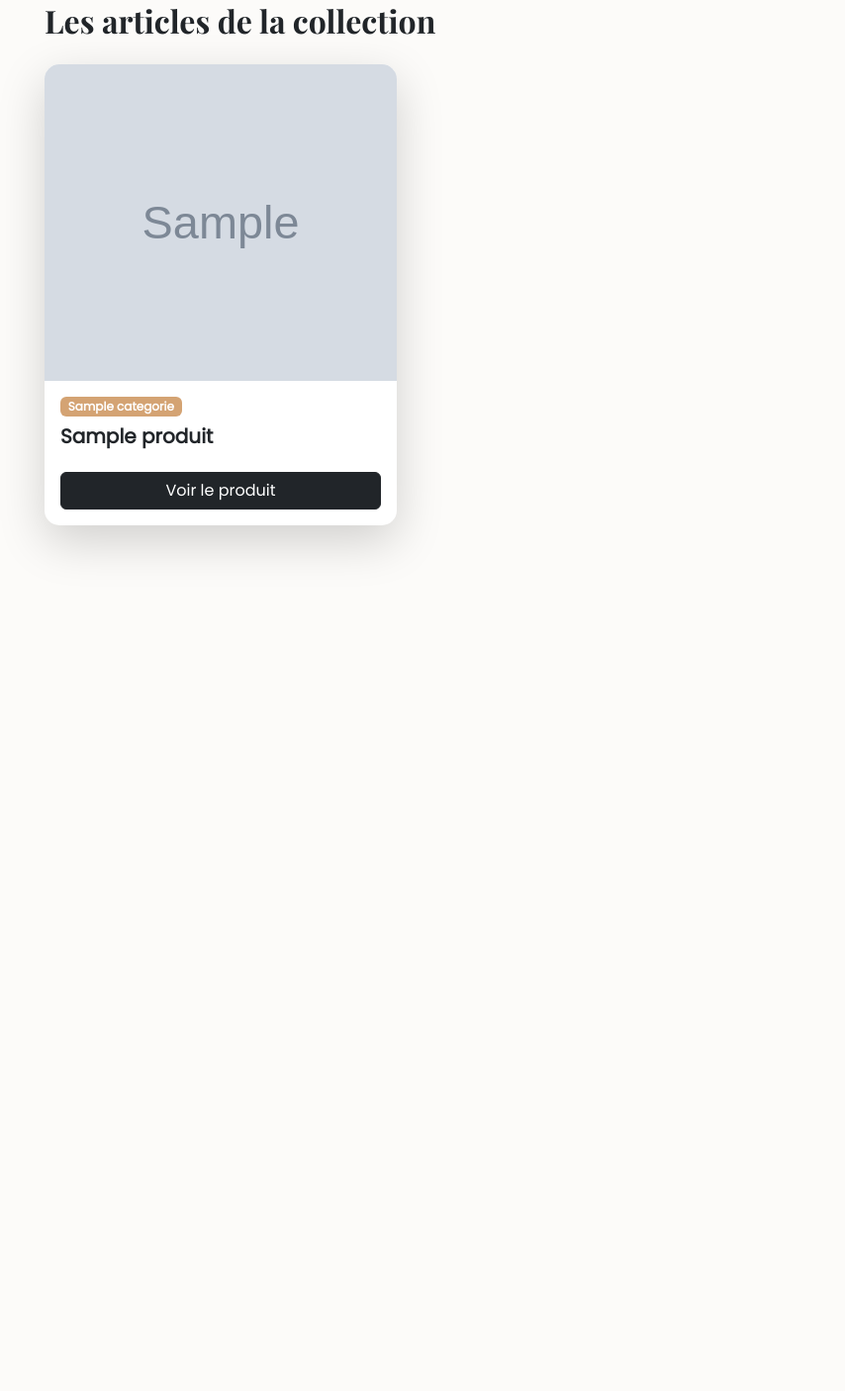
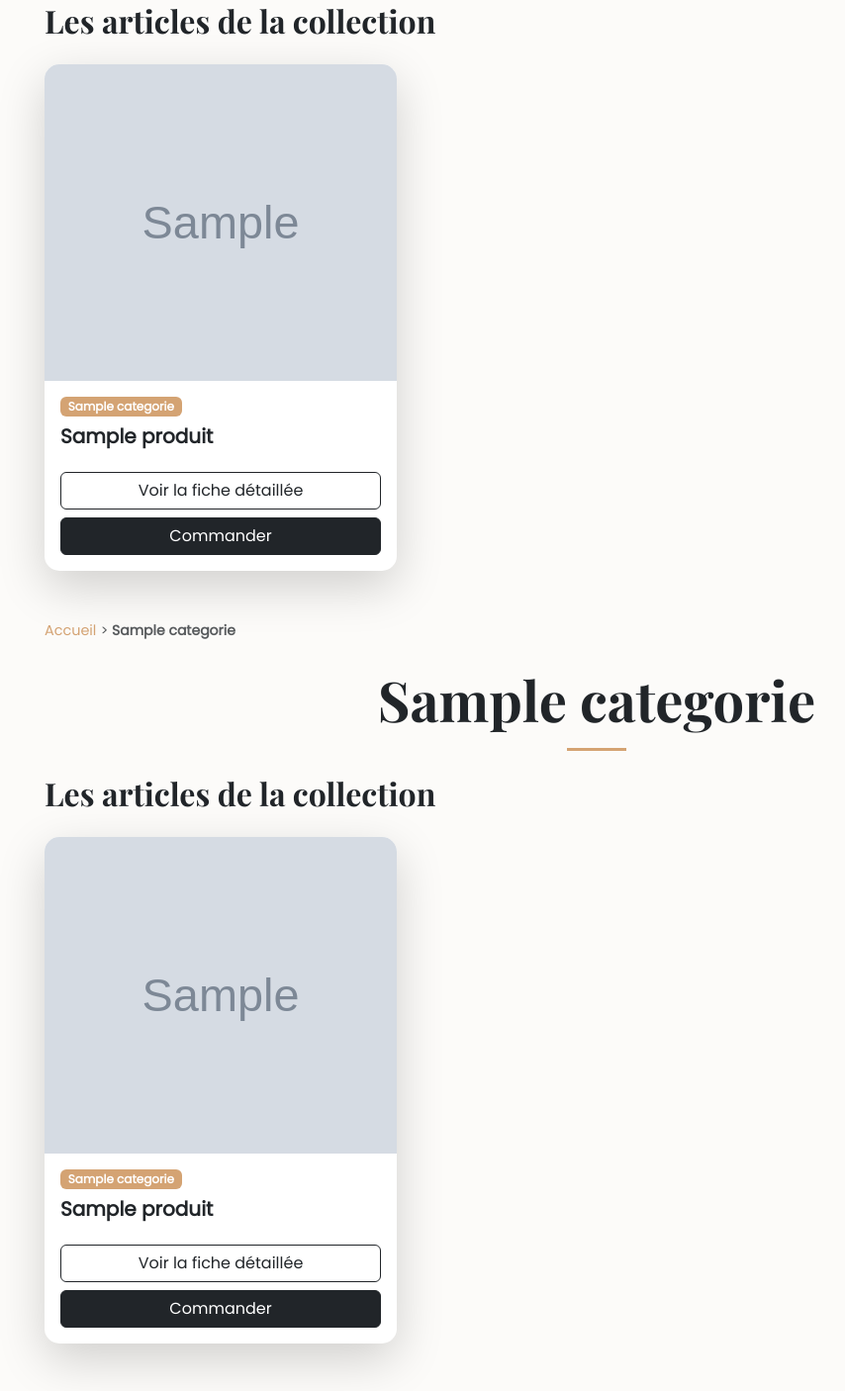
Before and after one commit to moustaphabkr/afrikastyle, a Django app: a page that uses catalogue/templates/catalogue/categorie.html in a window 1280 px wide. Shown: the part 180-1586 px from the top of the page at 99% size, without its empty margins (37-891 px from the left). Before the commit the page ends 740 px from the top, so only its background shows below. Run offline with Django 5.2, Linux system fonts and the light colour scheme; tables that the repository leaves empty hold one stand-in row (values such as "Sample post"); grey boxes marked "Sample" are stand-in pictures.

Commit message:
Fix: Réinsertion de l'image produit manquante

```diff
--- a/catalogue/templates/catalogue/categorie.html
+++ b/catalogue/templates/catalogue/categorie.html
@@ -6,17 +6,14 @@
     <title>AfrikaStyle - {{ categorie.nom }}</title>
     <link href="https://fonts.googleapis.com/css2?family=Playfair+Display:wght@700&family=Poppins:wght@300;400&display=swap" rel="stylesheet">
     <link href="https://cdn.jsdelivr.net/npm/bootstrap@5.3.0/dist/css/bootstrap.min.css" rel="stylesheet">
-    <!-- AJOUT : CSS de Lightbox2 pour activer le slider de photos -->
     <link href="https://cdnjs.cloudflare.com/ajax/libs/lightbox2/2.11.4/css/lightbox.min.css" rel="stylesheet">
     <style>
         body { font-family: 'Poppins', sans-serif; background-color: #fcfbf9; }
         h1, h2, h3 { font-family: 'Playfair Display', serif; }
         .card { border: none; border-radius: 15px; transition: transform 0.3s; }
         .card:hover { transform: translateY(-10px); }
-        /* AJOUT : cursor: zoom-in pour indiquer le slider au survol comme sur l'accueil */
         .product-img { height: 320px; object-fit: cover; border-radius: 15px 15px 0 0; cursor: zoom-in; }
         .badge { background-color: #d4a373 !important; }
-
         .breadcrumb-link { color: #d4a373; text-decoration: none; font-size: 0.9rem; }
         .subcat-btn { background-color: #f3eee7; color: #333; border: none; transition: all 0.2s; }
         .subcat-btn:hover { background-color: #d4a373; color: white; }
@@ -24,52 +21,36 @@
 </head>
 <body>
 
-    <!-- CORRECTION : Fil d'Ariane entièrement dynamique (Multi-niveaux) -->
     <div class="container mt-4">
         <a href="{% url 'home' %}" class="breadcrumb-link">Accueil</a>
-
-        <!-- ÉTAPE 1 : Si on est au niveau 3 (ex: Robes), on remonte jusqu'au grand-parent (ex: Femme) -->
         {% if categorie.parent.parent %}
             <span class="text-muted small"> > </span>
-            <a href="{% url 'categorie_detail' categorie.parent.parent.slug %}" class="breadcrumb-link">
-                {{ categorie.parent.parent.nom }}
-            </a>
+            <a href="{% url 'categorie_detail' categorie.parent.parent.slug %}" class="breadcrumb-link">{{ categorie.parent.parent.nom }}</a>
         {% endif %}
-
-        <!-- ÉTAPE 2 : Si la catégorie a un parent direct (ex: Vêtements, Accessoires & Sacs) -->
         {% if categorie.parent %}
             <span class="text-muted small"> > </span>
-            <a href="{% url 'categorie_detail' categorie.parent.slug %}" class="breadcrumb-link">
-                {{ categorie.parent.nom }}
-            </a>
+            <a href="{% url 'categorie_detail' categorie.parent.slug %}" class="breadcrumb-link">{{ categorie.parent.nom }}</a>
         {% endif %}
-
-        <!-- ÉTAPE 3 : La catégorie sur laquelle on se trouve actuellement -->
         <span class="text-muted small"> > </span>
         <span class="text-muted small fw-bold text-dark">{{ categorie.nom }}</span>
     </div>
 
-    <!-- En-tête de la catégorie -->
     <div class="container my-4 text-center">
         <h1 class="display-4 fw-bold text-dark">{{ categorie.nom }}</h1>
         <hr class="mx-auto" style="width: 60px; border-top: 3px solid #d4a373; opacity: 1;">
     </div>
 
-    <!-- SECTION : Sous-catégories disponibles (si elles existent) -->
     {% if sous_categories %}
     <div class="container mb-5 text-center">
         <p class="text-muted mb-3">Sous-sections disponibles :</p>
         <div class="d-flex flex-wrap justify-content-center gap-2">
             {% for subcat in sous_categories %}
-                <a href="{% url 'categorie_detail' subcat.slug %}" class="btn subcat-btn px-4 rounded-pill fw-medium">
-                    {{ subcat.nom }}
-                </a>
+                <a href="{% url 'categorie_detail' subcat.slug %}" class="btn subcat-btn px-4 rounded-pill fw-medium">{{ subcat.nom }}</a>
             {% endfor %}
         </div>
     </div>
     {% endif %}
 
-    <!-- SECTION : Liste des Produits de cette catégorie -->
     <div class="container mb-5">
         <h2 class="mb-4 text-center text-md-start">Les articles de la collection</h2>
         <div class="row row-cols-1 row-cols-md-3 g-4">
@@ -77,16 +58,10 @@
             <div class="col">
                 <div class="card h-100 shadow-lg">
 
-                    <!-- CORRECTION : Image réintégrée et conditionnée -->
-                    {% if produit.slug %}
-                        <a href="{% url 'produit_detail' produit.slug %}">
-                            <img src="{{ produit.image_url }}" class="card-img-top product-img" alt="{{ produit.nom }}">
-                        </a>
-                    {% else %}
+                    <a href="{{ produit.image_url }}" data-lightbox="galerie-produit-{{ produit.id }}" data-title="{{ produit.nom }}">
                         <img src="{{ produit.image_url }}" class="card-img-top product-img" alt="{{ produit.nom }}">
-                    {% endif %}
+                    </a>
 
-                    <!-- CORRECTION : Boucle cachée pour charger les autres images du produit dans le slider -->
                     {% for img_sup in produit.images.all %}
                         <a href="{{ img_sup.image_url }}" data-lightbox="galerie-produit-{{ produit.id }}" data-title="{{ produit.nom }}" style="display: none;"></a>
                     {% endfor %}
@@ -95,17 +70,15 @@
                         <span class="badge mb-2 align-self-start">{{ produit.categorie.nom }}</span>
                         <h5 class="card-title fw-bold text-dark mb-4">{{ produit.nom }}</h5>
 
-                        <!-- CORRECTION : Bouton harmonisé sur url_affiliation avec texte dynamique selon la plateforme -->
+                        {% if produit.slug %}
+                            <a href="{% url 'produit_detail' produit.slug %}" class="btn btn-outline-dark w-100 mb-2">Voir la fiche détaillée</a>
+                        {% endif %}
+
                         <a href="{{ produit.url_affiliation }}" target="_blank" class="btn btn-dark w-100 mt-auto">
-                            {% if "amazon" in produit.url_affiliation %}
-                                Voir le produit sur Amazon
-                            {% elif "temu" in produit.url_affiliation %}
-                                Voir le produit sur Temu
-                            {% elif "aliexpress" in produit.url_affiliation %}
-                                Voir le produit sur AliExpress
-                            {% else %}
-                                Voir le produit
-                            {% endif %}
+                            {% if "amazon" in produit.url_affiliation %} Acheter sur Amazon
+                            {% elif "temu" in produit.url_affiliation %} Acheter sur Temu
+                            {% elif "aliexpress" in produit.url_affiliation %} Acheter sur AliExpress
+                            {% else %} Commander {% endif %}
                         </a>
                     </div>
                 </div>
@@ -118,7 +91,102 @@
         </div>
     </div>
 
-    <!-- AJOUT : Script JavaScript de Lightbox2 pour faire fonctionner le slider au clic -->
+    <script src="https://cdnjs.cloudflare.com/ajax/libs/lightbox2/2.11.4/js/lightbox-plus-jquery.min.js"></script>
+</body>
+</html><!DOCTYPE html>
+<html lang="fr">
+<head>
+    <meta charset="UTF-8">
+    <meta name="viewport" content="width=device-width, initial-scale=1.0">
+    <title>AfrikaStyle - {{ categorie.nom }}</title>
+    <link href="https://fonts.googleapis.com/css2?family=Playfair+Display:wght@700&family=Poppins:wght@300;400&display=swap" rel="stylesheet">
+    <link href="https://cdn.jsdelivr.net/npm/bootstrap@5.3.0/dist/css/bootstrap.min.css" rel="stylesheet">
+    <link href="https://cdnjs.cloudflare.com/ajax/libs/lightbox2/2.11.4/css/lightbox.min.css" rel="stylesheet">
+    <style>
+        body { font-family: 'Poppins', sans-serif; background-color: #fcfbf9; }
+        h1, h2, h3 { font-family: 'Playfair Display', serif; }
+        .card { border: none; border-radius: 15px; transition: transform 0.3s; }
+        .card:hover { transform: translateY(-10px); }
+        .product-img { height: 320px; object-fit: cover; border-radius: 15px 15px 0 0; cursor: zoom-in; }
+        .badge { background-color: #d4a373 !important; }
+
+        .breadcrumb-link { color: #d4a373; text-decoration: none; font-size: 0.9rem; }
+        .subcat-btn { background-color: #f3eee7; color: #333; border: none; transition: all 0.2s; }
+        .subcat-btn:hover { background-color: #d4a373; color: white; }
+    </style>
+</head>
+<body>
+
+    <div class="container mt-4">
+        <a href="{% url 'home' %}" class="breadcrumb-link">Accueil</a>
+        {% if categorie.parent.parent %}
+            <span class="text-muted small"> > </span>
+            <a href="{% url 'categorie_detail' categorie.parent.parent.slug %}" class="breadcrumb-link">{{ categorie.parent.parent.nom }}</a>
+        {% endif %}
+        {% if categorie.parent %}
+            <span class="text-muted small"> > </span>
+            <a href="{% url 'categorie_detail' categorie.parent.slug %}" class="breadcrumb-link">{{ categorie.parent.nom }}</a>
+        {% endif %}
+        <span class="text-muted small"> > </span>
+        <span class="text-muted small fw-bold text-dark">{{ categorie.nom }}</span>
+    </div>
+
+    <div class="container my-4 text-center">
+        <h1 class="display-4 fw-bold text-dark">{{ categorie.nom }}</h1>
+        <hr class="mx-auto" style="width: 60px; border-top: 3px solid #d4a373; opacity: 1;">
+    </div>
+
+    {% if sous_categories %}
+    <div class="container mb-5 text-center">
+        <p class="text-muted mb-3">Sous-sections disponibles :</p>
+        <div class="d-flex flex-wrap justify-content-center gap-2">
+            {% for subcat in sous_categories %}
+                <a href="{% url 'categorie_detail' subcat.slug %}" class="btn subcat-btn px-4 rounded-pill fw-medium">{{ subcat.nom }}</a>
+            {% endfor %}
+        </div>
+    </div>
+    {% endif %}
+
+    <div class="container mb-5">
+        <h2 class="mb-4 text-center text-md-start">Les articles de la collection</h2>
+        <div class="row row-cols-1 row-cols-md-3 g-4">
+            {% for produit in produits %}
+            <div class="col">
+                <div class="card h-100 shadow-lg">
+
+                    <a href="{{ produit.image_url }}" data-lightbox="galerie-produit-{{ produit.id }}" data-title="{{ produit.nom }}">
+                        <img src="{{ produit.image_url }}" class="card-img-top product-img" alt="{{ produit.nom }}">
+                    </a>
+
+                    {% for img_sup in produit.images.all %}
+                        <a href="{{ img_sup.image_url }}" data-lightbox="galerie-produit-{{ produit.id }}" data-title="{{ produit.nom }}" style="display: none;"></a>
+                    {% endfor %}
+
+                    <div class="card-body d-flex flex-column">
+                        <span class="badge mb-2 align-self-start">{{ produit.categorie.nom }}</span>
+                        <h5 class="card-title fw-bold text-dark mb-4">{{ produit.nom }}</h5>
+
+                        {% if produit.slug %}
+                            <a href="{% url 'produit_detail' produit.slug %}" class="btn btn-outline-dark w-100 mb-2">Voir la fiche détaillée</a>
+                        {% endif %}
+
+                        <a href="{{ produit.url_affiliation }}" target="_blank" class="btn btn-dark w-100 mt-auto">
+                            {% if "amazon" in produit.url_affiliation %} Voir sur Amazon
+                            {% elif "temu" in produit.url_affiliation %} Voir sur Temu
+                            {% elif "aliexpress" in produit.url_affiliation %} Voir sur AliExpress
+                            {% else %} Commander {% endif %}
+                        </a>
+                    </div>
+                </div>
+            </div>
+            {% empty %}
+            <div class="col-12 text-center py-5">
+                <p class="text-muted fs-5">Aucun produit n'est disponible dans cette section.</p>
+            </div>
+            {% endfor %}
+        </div>
+    </div>
+
     <script src="https://cdnjs.cloudflare.com/ajax/libs/lightbox2/2.11.4/js/lightbox-plus-jquery.min.js"></script>
 </body>
 </html>
```
